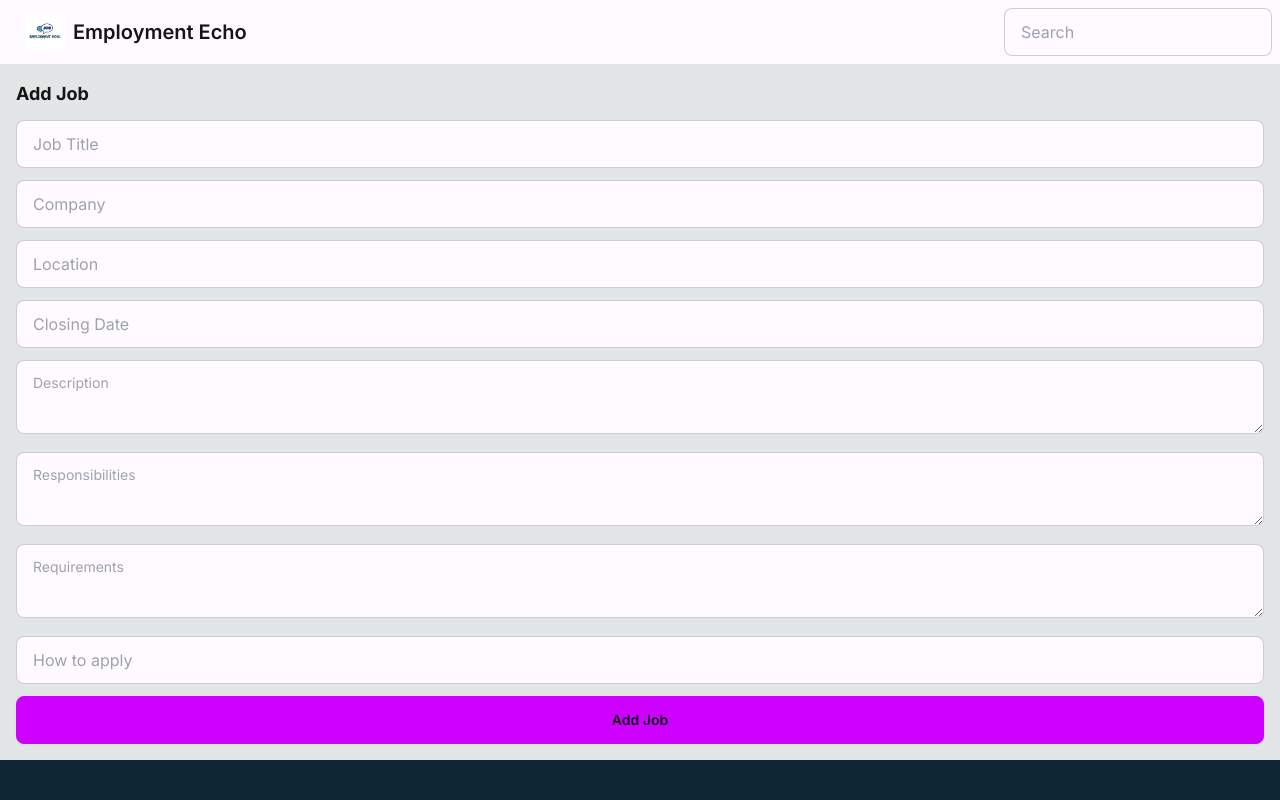
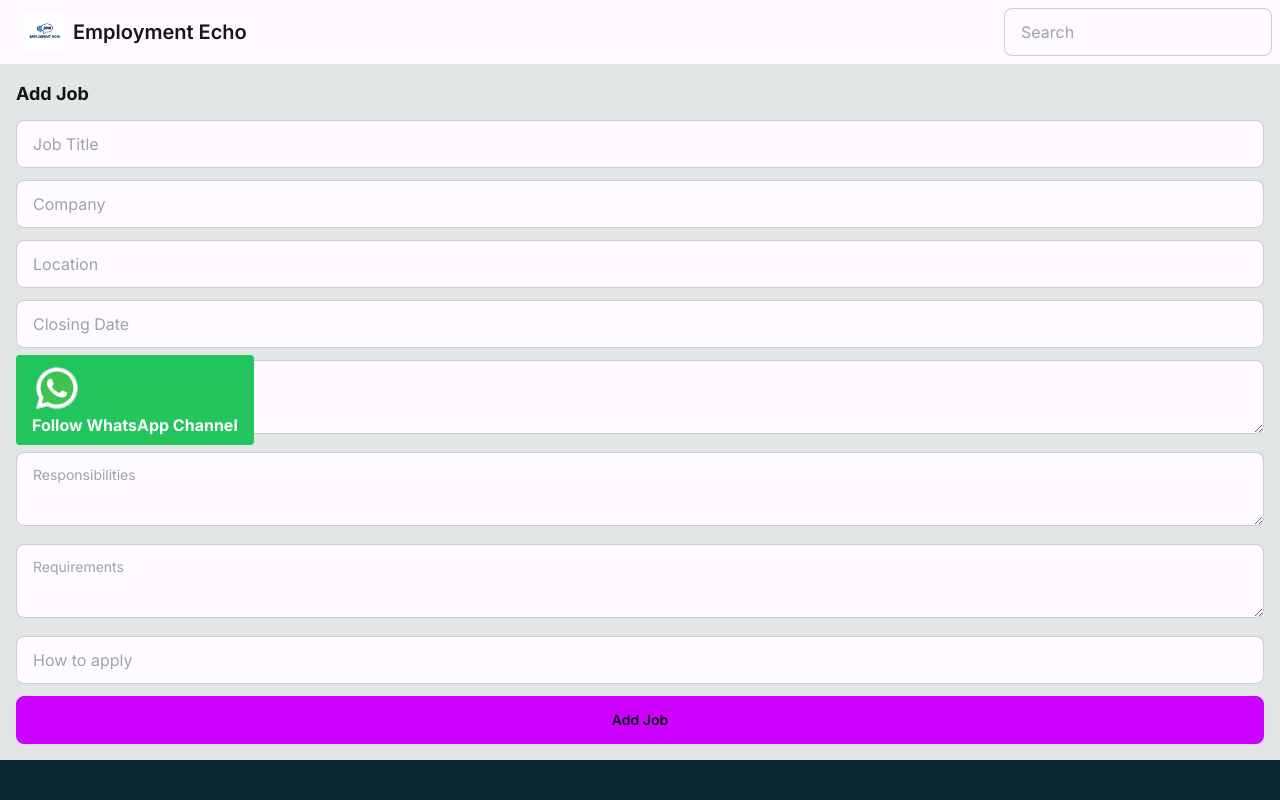
Before and after one commit to PBaloyi449/Job-Seekers-Website-using-nextjs, a Next.js app: page /add-job in a window 1280 px wide. Shown: the top 800 px of the page. Built offline with nearby package versions, Linux system fonts and the light colour scheme.

Commit message:
Added the whatsapp button

```diff
--- a/src/app/layout.tsx
+++ b/src/app/layout.tsx
@@ -23,6 +23,7 @@
     <html lang="en">
       <head>
         <AdSense pId="ca-pub-5428303296729283"/>
+        <link rel="stylesheet" href="https://cdnjs.cloudflare.com/ajax/libs/font-awesome/6.0.0-beta3/css/all.min.css" integrity="sha512-Fo3rlrZj/k7ujTnHq6OGQMI5PsGH7Xw+It3/2lpUtvP3f5ek5FS/w+8D8Kw7F6p7Q02f6hKXZOmX4Z/JqNqXw==" crossOrigin="anonymous" referrerPolicy="no-referrer" />
       </head>
       <body className={inter.className}>
        <Navbar/>
@@ -31,6 +32,18 @@
         <Analytics />
         </main>
         <AdBanner dataAdFormat="auto" dataFullWidthResponsive={true} dataAdSlot="9928664512"/>
+        <a
+          href=" https://whatsapp.com/channel/0029VadUwhgFHWq37M5vAA1P " target="_blank" className="fixed left-4 top-1/2 transform -translate-y-1/2 bg-green-500 text-white font-bold py-2 px-4 rounded hover:bg-green-600">
+
+          <svg xmlns="http://www.w3.org/2000/svg" width="50" height="50" viewBox="0 0 48 48">
+            <path fill="#fff" d="M4.868,43.303l2.694-9.835C5.9,30.59,5.026,27.324,5.027,23.979C5.032,13.514,13.548,5,24.014,5c5.079,0.002,9.845,1.979,13.43,5.566c3.584,3.588,5.558,8.356,5.556,13.428c-0.004,10.465-8.522,18.98-18.986,18.98c-0.001,0,0,0,0,0h-0.008c-3.177-0.001-6.3-0.798-9.073-2.311L4.868,43.303z"></path>
+            <path fill="#fff" d="M4.868,43.803c-0.132,0-0.26-0.052-0.355-0.148c-0.125-0.127-0.174-0.312-0.127-0.483l2.639-9.636c-1.636-2.906-2.499-6.206-2.497-9.556C4.532,13.238,13.273,4.5,24.014,4.5c5.21,0.002,10.105,2.031,13.784,5.713c3.679,3.683,5.704,8.577,5.702,13.781c-0.004,10.741-8.746,19.48-19.486,19.48c-3.189-0.001-6.344-0.788-9.144-2.277l-9.875,2.589C4.953,43.798,4.911,43.803,4.868,43.803z"></path>
+            <path fill="#cfd8dc" d="M24.014,5c5.079,0.002,9.845,1.979,13.43,5.566c3.584,3.588,5.558,8.356,5.556,13.428c-0.004,10.465-8.522,18.98-18.986,18.98h-0.008c-3.177-0.001-6.3-0.798-9.073-2.311L4.868,43.303l2.694-9.835C5.9,30.59,5.026,27.324,5.027,23.979C5.032,13.514,13.548,5,24.014,5 M24.014,42.974C24.014,42.974,24.014,42.974,24.014,42.974C24.014,42.974,24.014,42.974,24.014,42.974 M24.014,42.974C24.014,42.974,24.014,42.974,24.014,42.974C24.014,42.974,24.014,42.974,24.014,42.974 M24.014,4C24.014,4,24.014,4,24.014,4C12.998,4,4.032,12.962,4.027,23.979c-0.001,3.367,0.849,6.685,2.461,9.622l-2.585,9.439c-0.094,0.345,0.002,0.713,0.254,0.967c0.19,0.192,0.447,0.297,0.711,0.297c0.085,0,0.17-0.011,0.254-0.033l9.687-2.54c2.828,1.468,5.998,2.243,9.197,2.244c11.024,0,19.99-8.963,19.995-19.98c0.002-5.339-2.075-10.359-5.848-14.135C34.378,6.083,29.357,4.002,24.014,4L24.014,4z"></path>
+            <path fill="#40c351" d="M35.176,12.832c-2.98-2.982-6.941-4.625-11.157-4.626c-8.704,0-15.783,7.076-15.787,15.774c-0.001,2.981,0.833,5.883,2.413,8.396l0.376,0.597l-1.595,5.821l5.973-1.566l0.577,0.342c2.422,1.438,5.2,2.198,8.032,2.199h0.006c8.698,0,15.777-7.077,15.78-15.776C39.795,19.778,38.156,15.814,35.176,12.832z"></path>
+            <path fill="#fff" fill-rule="evenodd" d="M19.268,16.045c-0.355-0.79-0.729-0.806-1.068-0.82c-0.277-0.012-0.593-0.011-0.909-0.011c-0.316,0-0.83,0.119-1.265,0.594c-0.435,0.475-1.661,1.622-1.661,3.956c0,2.334,1.7,4.59,1.937,4.906c0.237,0.316,3.282,5.259,8.104,7.161c4.007,1.58,4.823,1.266,5.693,1.187c0.87-0.079,2.807-1.147,3.202-2.255c0.395-1.108,0.395-2.057,0.277-2.255c-0.119-0.198-0.435-0.316-0.909-0.554s-2.807-1.385-3.242-1.543c-0.435-0.158-0.751-0.237-1.068,0.238c-0.316,0.474-1.225,1.543-1.502,1.859c-0.277,0.317-0.554,0.357-1.028,0.119c-0.474-0.238-2.002-0.738-3.815-2.354c-1.41-1.257-2.362-2.81-2.639-3.285c-0.277-0.474-0.03-0.731,0.208-0.968c0.213-0.213,0.474-0.554,0.712-0.831c0.237-0.277,0.316-0.475,0.474-0.791c0.158-0.317,0.079-0.594-0.04-0.831C20.612,19.329,19.69,16.983,19.268,16.045z" clip-rule="evenodd"></path>
+          </svg>
+          Follow WhatsApp Channel
+        </a>
         <Footer />
         </body>
     </html>
```
